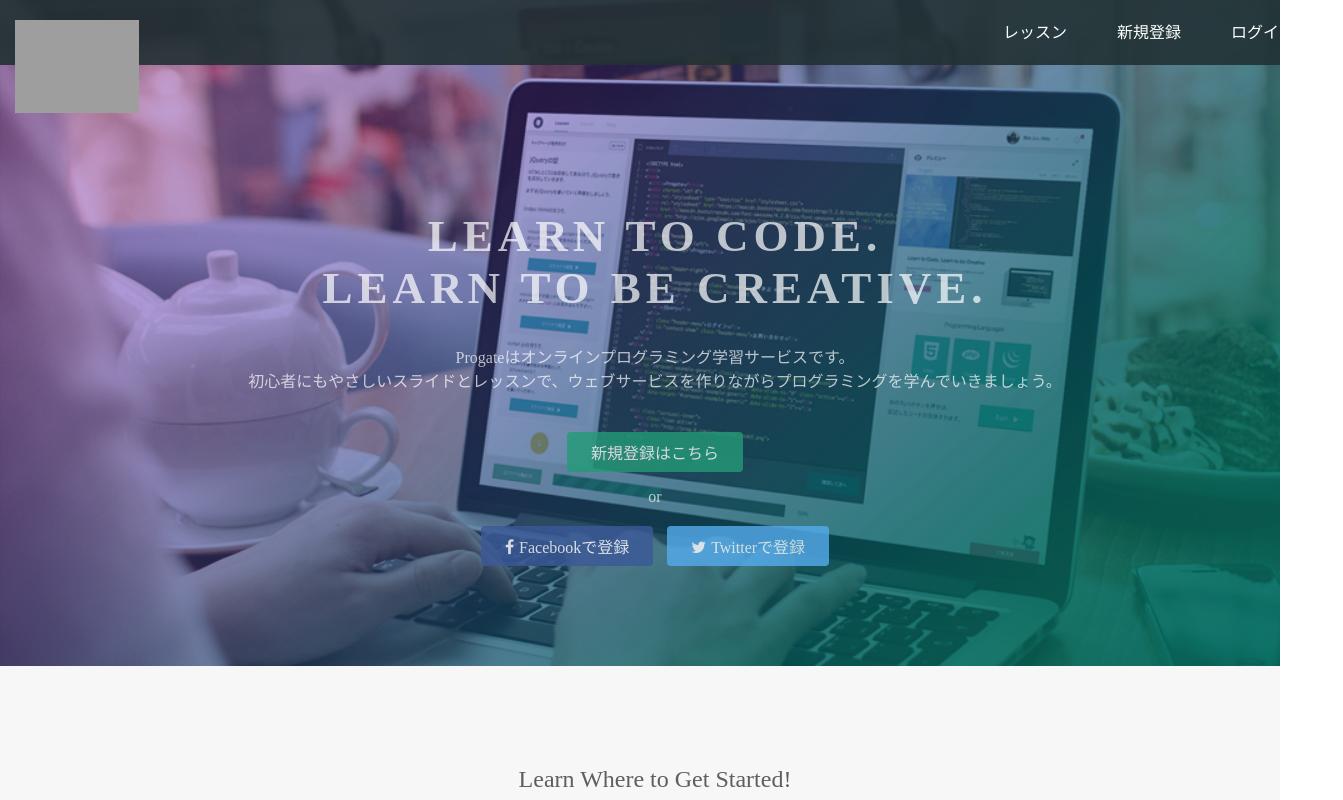
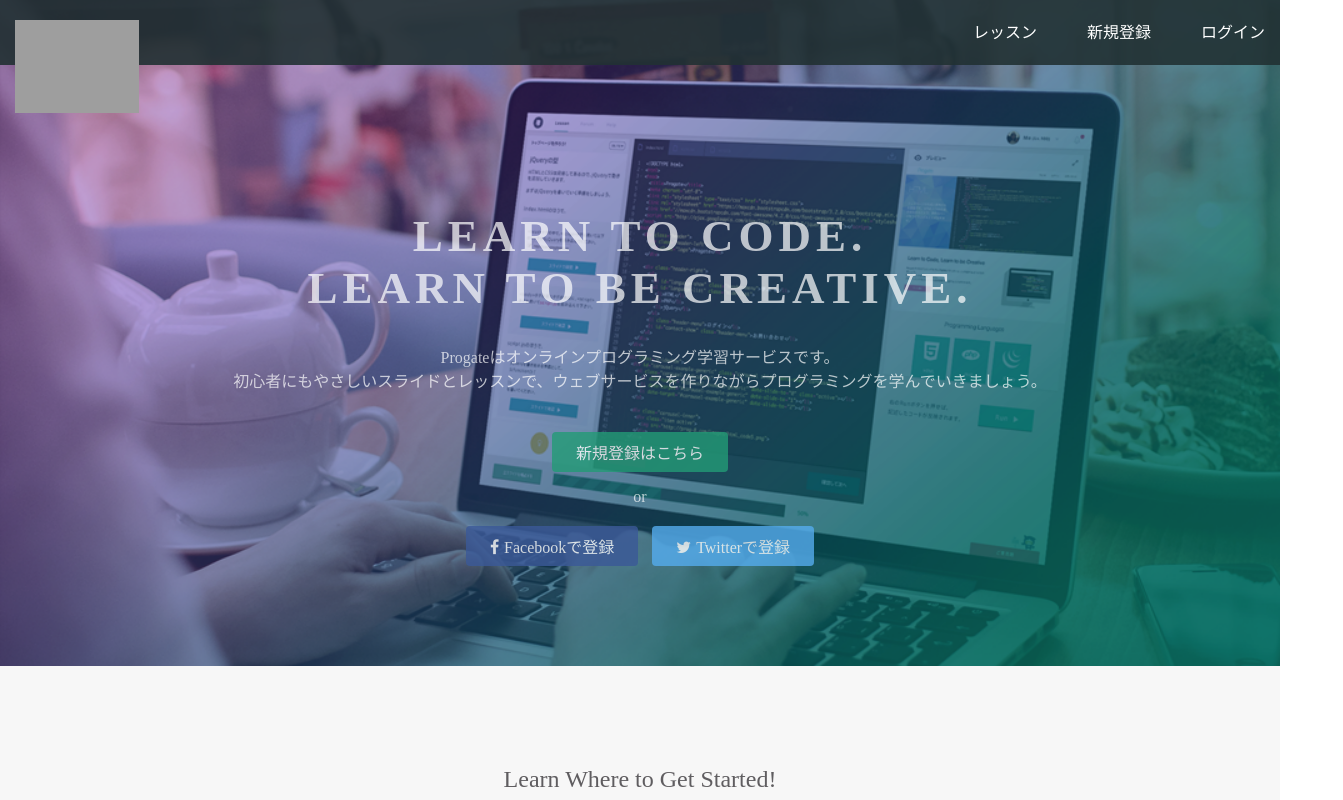
Before and after one commit to prctc/prctc, a plain HTML site: page index.html in a window 1280 px wide. Shown: the top 800 px of the page, 1343 px wide, since content can reach past the window. Drawn offline with Linux system fonts and the light colour scheme; grey boxes are pictures that could not be loaded.

Commit message:
Update stylesheet.css

```diff
--- a/stylesheet.css
+++ b/stylesheet.css
@@ -1,4 +1,3 @@
-# prctc
 
 * {
   box-sizing: border-box;
```
